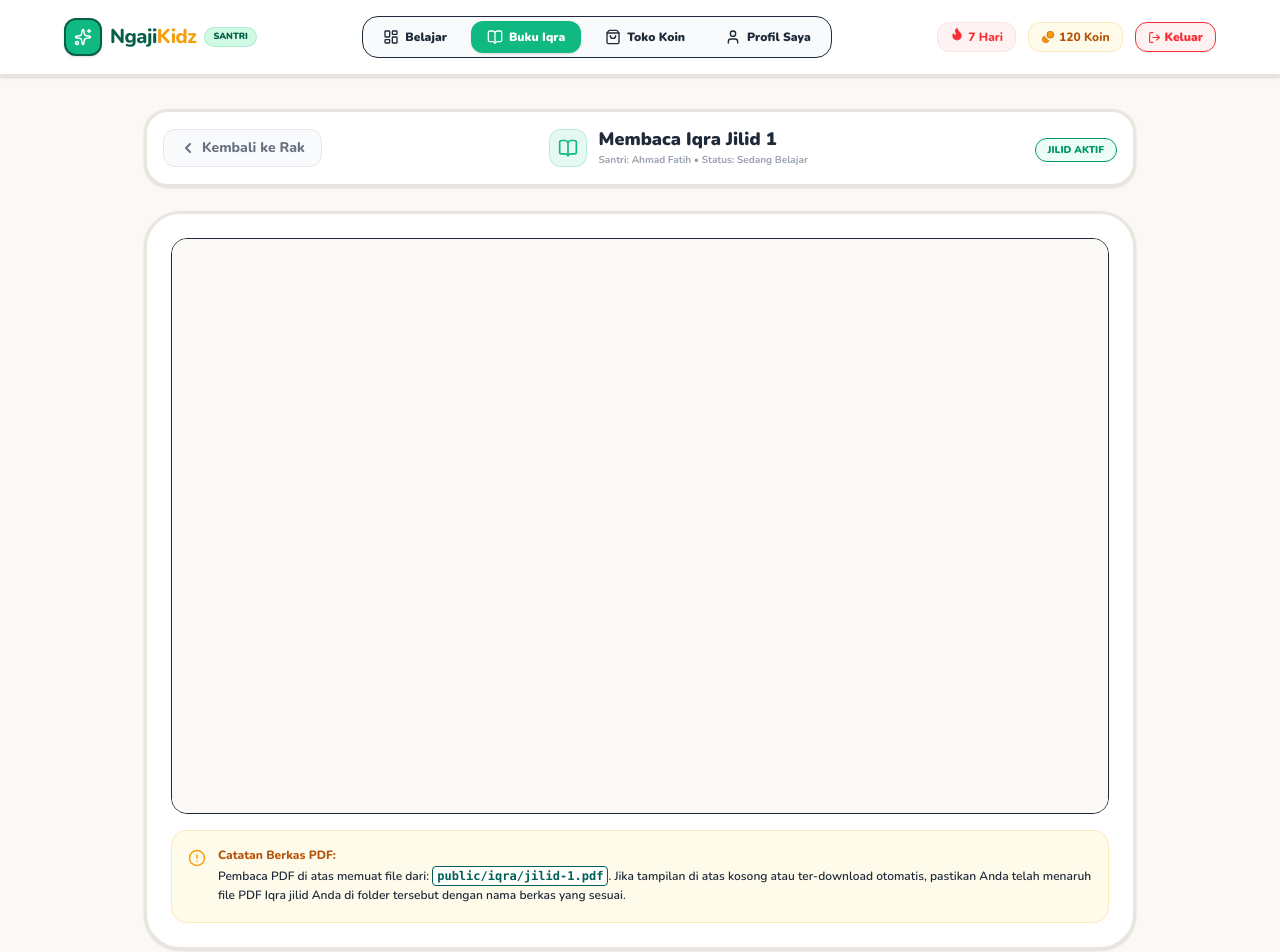
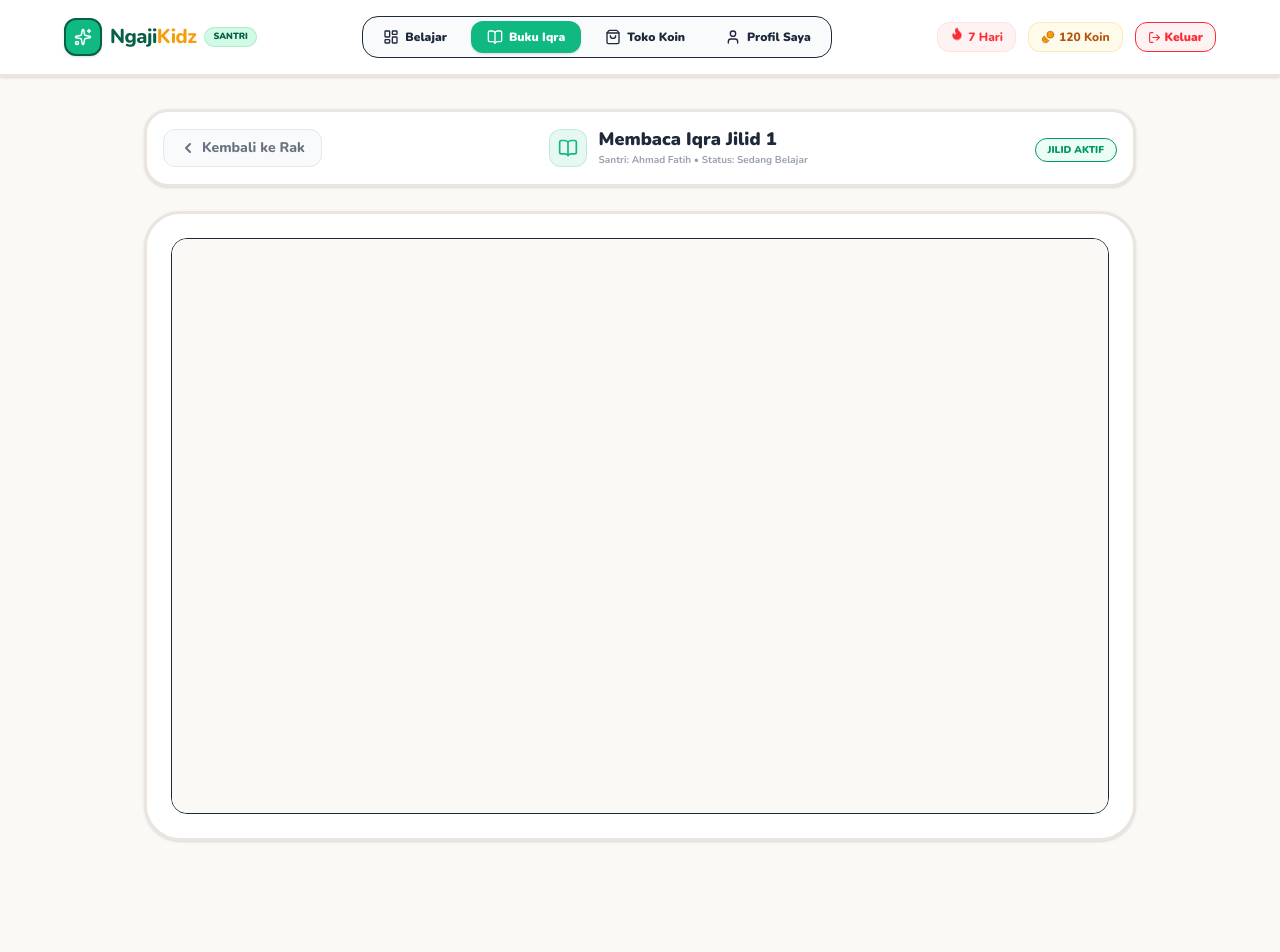
Before and after one commit to ahmadrofiussuud/ngajikids, a Next.js app: page /dashboard/iqra/1 in a window 1280 px wide. Shown: the top 952 px of the page. After the commit the page ends 905 px from the top, so only its background shows below. Built offline with nearby package versions, Linux system fonts and the light colour scheme; no server answers; the database is empty.

Commit message:
style: remove developer PDF alert box from Iqra reader layout

```diff
--- a/app/dashboard/iqra/[jilid]/page.tsx
+++ b/app/dashboard/iqra/[jilid]/page.tsx
@@ -68,7 +68,7 @@ export default async function IqraReaderPage({ params }: PageProps) {
         </div>
 
         {/* PDF Reader Container */}
-        <div className="bg-white border-3 border-neutral-border rounded-[36px] p-4 sm:p-6 shadow-sm flex flex-col gap-4">
+        <div className="bg-white border-3 border-neutral-border rounded-[36px] p-4 sm:p-6 shadow-sm">
           <div className="w-full h-[72vh] border border-gray-150 rounded-2xl overflow-hidden bg-gray-50 relative">
             <iframe
               src={pdfUrl}
@@ -76,18 +76,6 @@ export default async function IqraReaderPage({ params }: PageProps) {
               title={`Iqra Jilid ${jilidNum} PDF Reader`}
             />
           </div>
-
-          {/* Placement Guide Alert */}
-          <div className="flex items-start gap-3 bg-amber-50 border border-secondary/20 p-4 rounded-2xl">
-            <AlertCircle size={18} className="text-secondary shrink-0 mt-0.5" />
-            <div className="text-xs">
-              <p className="font-extrabold text-secondary-dark">Catatan Berkas PDF:</p>
-              <p className="font-semibold text-gray-550 mt-1 leading-relaxed">
-                Pembaca PDF di atas memuat file dari: <code className="bg-white/80 px-1 py-0.5 border rounded font-mono font-bold text-teal-800">public/iqra/jilid-{jilidNum}.pdf</code>.
-                Jika tampilan di atas kosong atau ter-download otomatis, pastikan Anda telah menaruh file PDF Iqra jilid Anda di folder tersebut dengan nama berkas yang sesuai.
-              </p>
-            </div>
-          </div>
         </div>
 
       </main>
```
